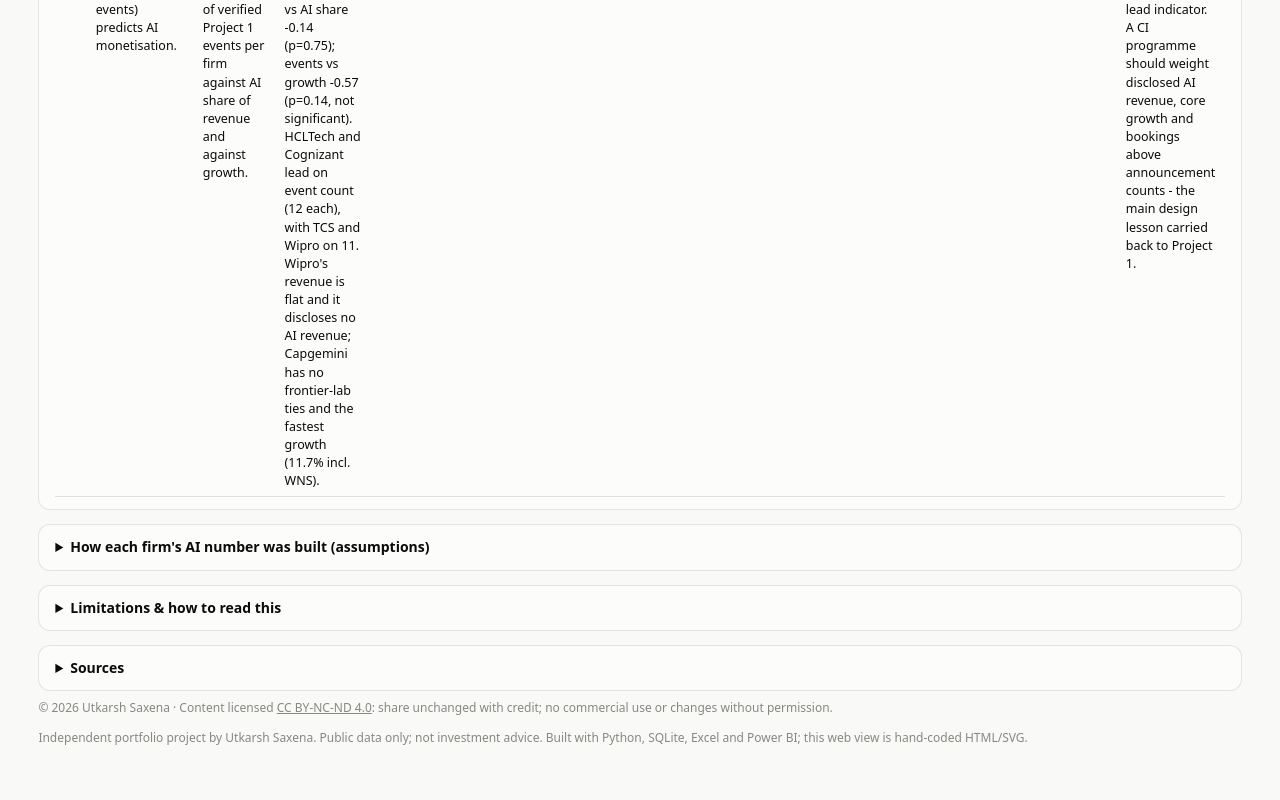
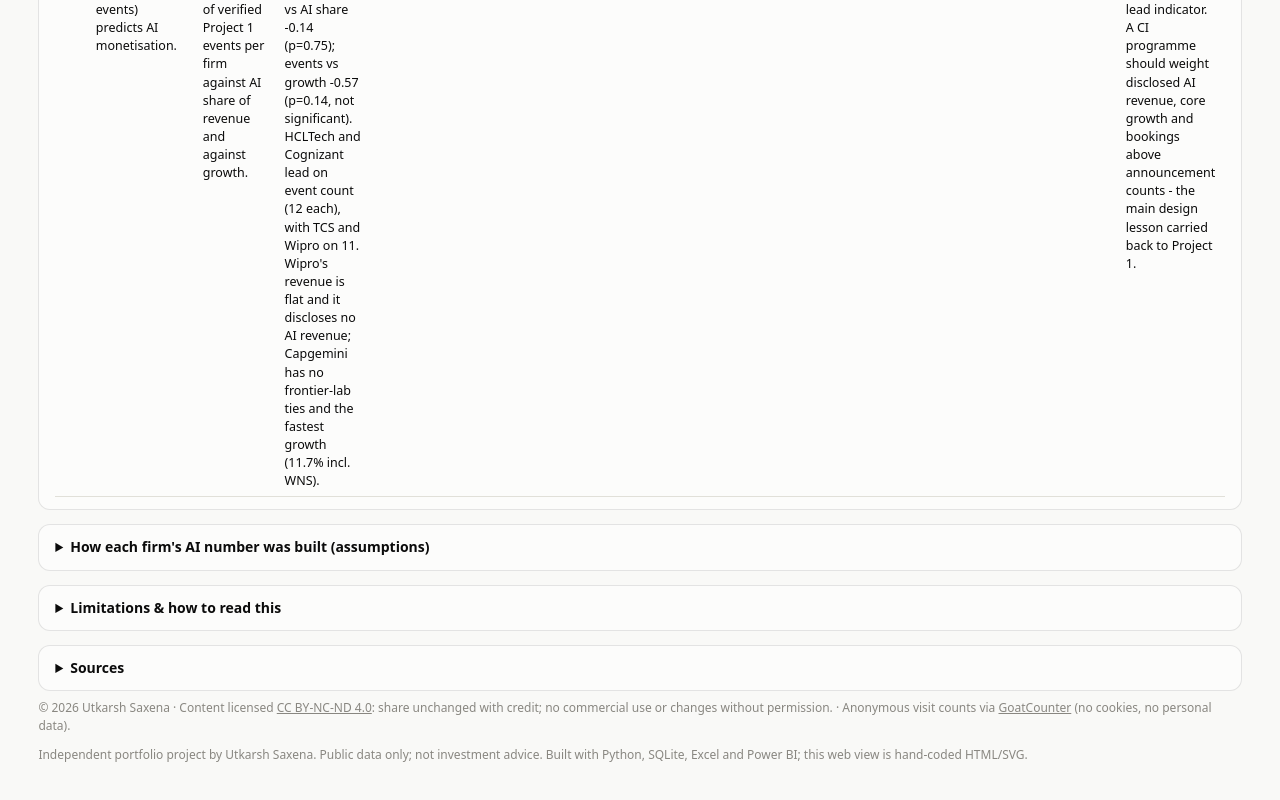
Before and after one commit to lokpriye96/genai-services-market-analytics, a plain HTML site: page docs/index.html in a window 1280 px wide. Shown: the part 5341-6141 px from the top of the page. Drawn offline with Linux system fonts and the light colour scheme.

Commit message:
Add anonymous visit counter (GoatCounter, no cookies) [skip ci]

```diff
--- a/docs/index.html
+++ b/docs/index.html
@@ -185,7 +185,7 @@ section.sec{margin:26px 0 10px}section.sec h3{font-size:13px;text-transform:uppe
   </ul>
 </details>
 <details><summary>Sources</summary><div id="tSources" class="small"></div></details>
-<p class="meta">© 2026 Utkarsh Saxena · Content licensed <a href="https://creativecommons.org/licenses/by-nc-nd/4.0/">CC BY-NC-ND 4.0</a>: share unchanged with credit; no commercial use or changes without permission.</p>
+<p class="meta">© 2026 Utkarsh Saxena · Content licensed <a href="https://creativecommons.org/licenses/by-nc-nd/4.0/">CC BY-NC-ND 4.0</a>: share unchanged with credit; no commercial use or changes without permission. · Anonymous visit counts via <a href="https://www.goatcounter.com">GoatCounter</a> (no cookies, no personal data).</p>
 <p class="meta">Independent portfolio project by Utkarsh Saxena. Public data only; not investment advice. Built with Python, SQLite, Excel and Power BI; this web view is hand-coded HTML/SVG.</p>
 </div>
 <div class="tip" id="tip" role="tooltip"></div>
@@ -2949,5 +2949,6 @@ document.getElementById("themeBtn").addEventListener("click",()=>{const r=docume
 function renderAll(){renderFilters();renderKpis();renderSizing();renderShare();renderPool();renderTs();renderCore();renderPos();renderMom();renderProd();renderScore();renderScen();renderMix();renderHyp();}
 renderAll();renderAssum();renderSources();
 </script>
+<script data-goatcounter="https://utkarsh-portfolio.goatcounter.com/count" async src="https://gc.zgo.at/count.js"></script>
 </body>
 </html>
```
Also changed, not shown: src/dashboard_template.html (+2 -1 lines).
